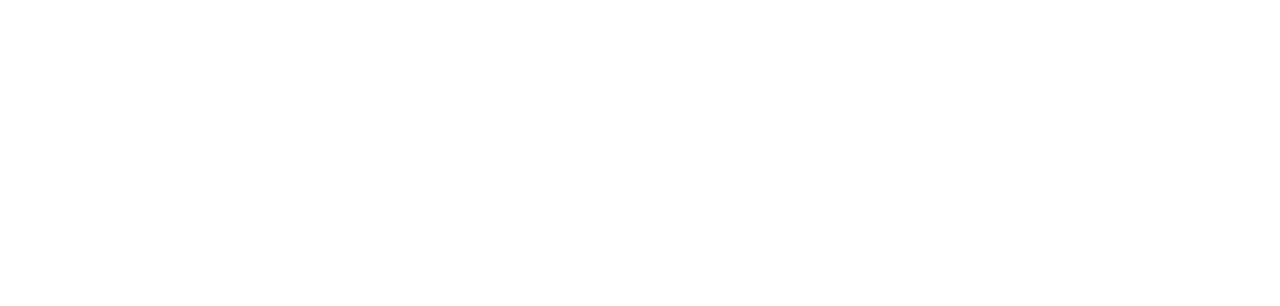
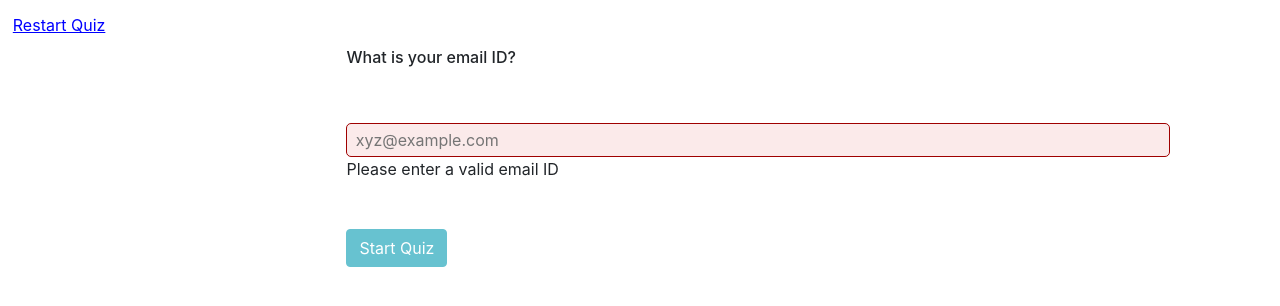
Before and after one commit to shrutipant7/BareAnatomyApp, a React (Create React App) app: page / in a window 1280 px wide. Shown: the top 306 px of the page. Built offline with nearby package versions, Linux system fonts and the light colour scheme; no server answers.

Commit message:
deployment changes

```diff
--- a/src/App/Component/App.tsx
+++ b/src/App/Component/App.tsx
@@ -10,7 +10,7 @@
     return (
       <div className="container-fluid">
         <Router history={history}>
-          <Route path={'/home'} component={Intro} exact={true} />
+          <Route path={'/'} component={Intro} exact={true} />
         </Router>
       </div>
     );
--- a/src/IntroPage/State/state.ts
+++ b/src/IntroPage/State/state.ts
@@ -1,5 +1,6 @@
 export const API = 'https://us-central1-bare-anatomy.cloudfunctions.net/app';
 // export const API = 'http://localhost:5001/bare-anatomy/us-central1/app';
+
 
 export interface IntroState {
     questions: Question[];
```
Also changed, not shown: 1 other file (tests, documents, lock files or other folders).
